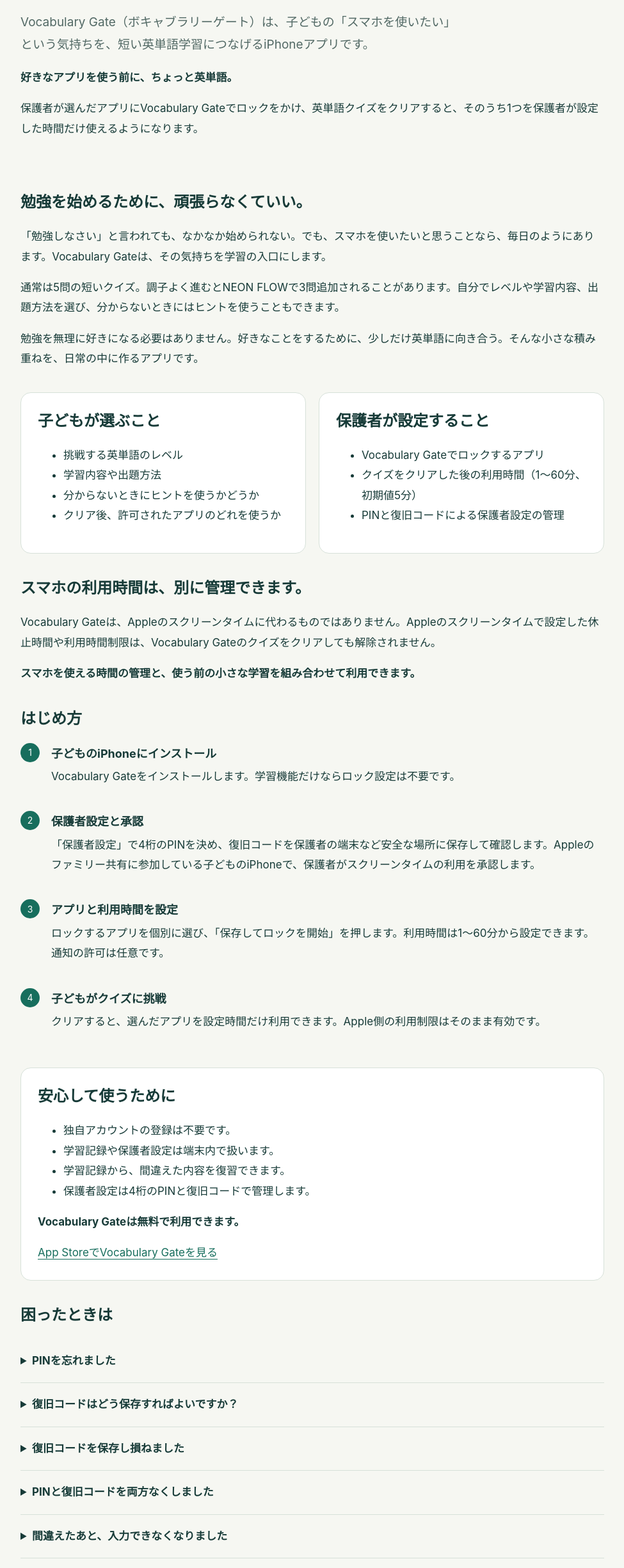
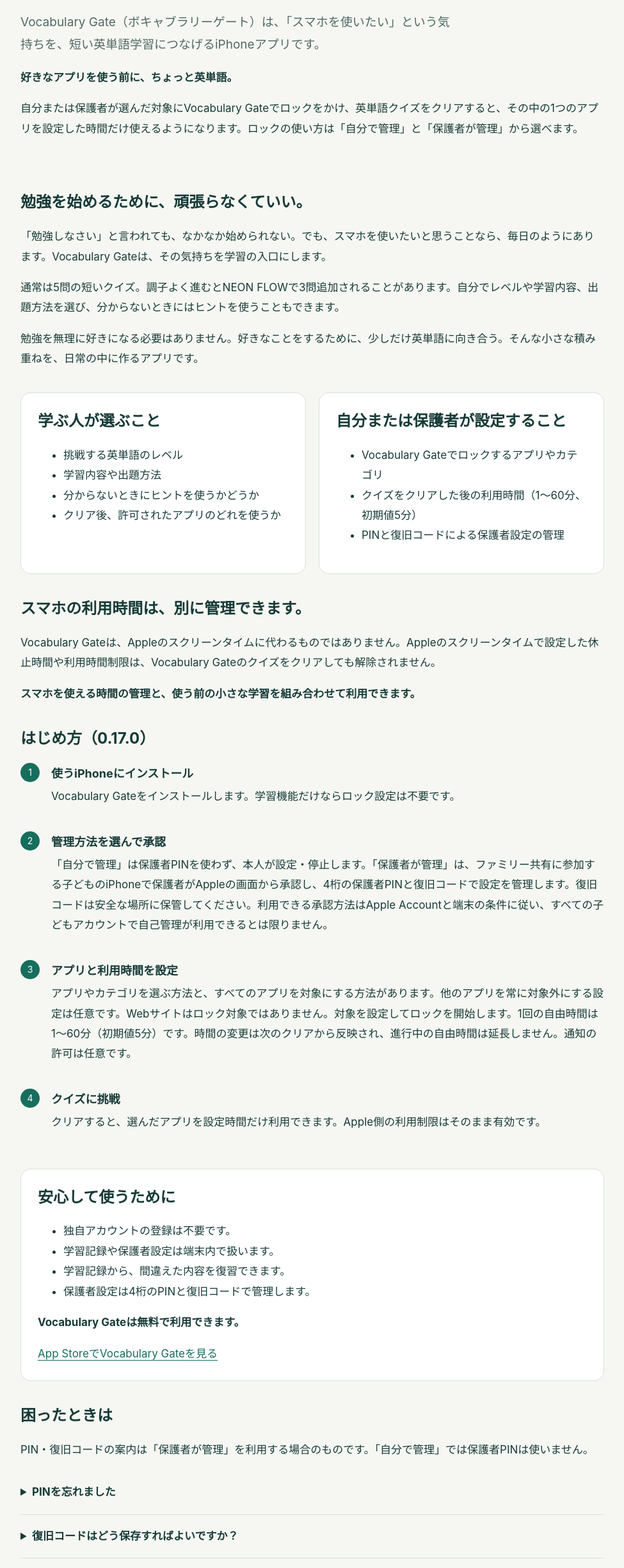
Before and after one commit to jtcpride/vocabulary-gate-support, a plain HTML site: page index.html in a window 1280 px wide. Shown: the part 346-2796 px from the top of the page at 64% size, without its empty margins (152-1127 px from the left). Drawn offline with Linux system fonts and the light colour scheme.

Commit message:
Update Vocabulary Gate support for 0.17.0 management modes

```diff
--- a/index.html
+++ b/index.html
@@ -1,19 +1,20 @@
-<!doctype html><html lang="ja"><head><meta charset="utf-8"><meta name="viewport" content="width=device-width,initial-scale=1"><title>Vocabulary Gate — サポート</title><meta name="description" content="スマホを使いたい気持ちを、英語を学び始めるきっかけに。Vocabulary Gateの学習、1アプリの一時解除、保護者設定と復旧方法をご案内します。"><link rel="icon" href="icon.png"><link rel="stylesheet" href="style.css"></head><body>
+<!doctype html><html lang="ja"><head><meta charset="utf-8"><meta name="viewport" content="width=device-width,initial-scale=1"><title>Vocabulary Gate — サポート</title><meta name="description" content="スマホを使いたい気持ちを、英語を学び始めるきっかけに。Vocabulary Gateの学習、1アプリの一時解除、自分で管理・保護者が管理の設定と復旧方法をご案内します。"><link rel="icon" href="icon.png"><link rel="stylesheet" href="style.css"></head><body>
 <header><a class="brand" href="index.html"><img src="icon.png" alt="">Vocabulary Gate</a><nav aria-label="メイン"><a href="index.html" aria-current="page">サポート</a><a href="privacy.html">プライバシー</a></nav></header>
 <main>
-<div class="hero"><div class="eyebrow">VOCABULARY GATE / SUPPORT</div><h1>スマホを使いたい。<br>その気持ちを、学ぶきっかけに。</h1><p class="lead">Vocabulary Gate（ボキャブラリーゲート）は、子どもの「スマホを使いたい」という気持ちを、短い英単語学習につなげるiPhoneアプリです。</p><p><strong>好きなアプリを使う前に、ちょっと英単語。</strong></p><p>保護者が選んだアプリにVocabulary Gateでロックをかけ、英単語クイズをクリアすると、そのうち1つを保護者が設定した時間だけ使えるようになります。</p></div>
+<div class="hero"><div class="eyebrow">VOCABULARY GATE / SUPPORT</div><h1>スマホを使いたい。<br>その気持ちを、学ぶきっかけに。</h1><p class="lead">Vocabulary Gate（ボキャブラリーゲート）は、「スマホを使いたい」という気持ちを、短い英単語学習につなげるiPhoneアプリです。</p><p><strong>好きなアプリを使う前に、ちょっと英単語。</strong></p><p>自分または保護者が選んだ対象にVocabulary Gateでロックをかけ、英単語クイズをクリアすると、その中の1つのアプリを設定した時間だけ使えるようになります。ロックの使い方は「自分で管理」と「保護者が管理」から選べます。</p></div>
 <section><h2>勉強を始めるために、頑張らなくていい。</h2><p>「勉強しなさい」と言われても、なかなか始められない。でも、スマホを使いたいと思うことなら、毎日のようにあります。Vocabulary Gateは、その気持ちを学習の入口にします。</p><p>通常は5問の短いクイズ。調子よく進むとNEON FLOWで3問追加されることがあります。自分でレベルや学習内容、出題方法を選び、分からないときにはヒントを使うこともできます。</p><p>勉強を無理に好きになる必要はありません。好きなことをするために、少しだけ英単語に向き合う。そんな小さな積み重ねを、日常の中に作るアプリです。</p></section>
-<div class="grid"><article class="card"><h2>子どもが選ぶこと</h2><ul><li>挑戦する英単語のレベル</li><li>学習内容や出題方法</li><li>分からないときにヒントを使うかどうか</li><li>クリア後、許可されたアプリのどれを使うか</li></ul></article><article class="card"><h2>保護者が設定すること</h2><ul><li>Vocabulary Gateでロックするアプリ</li><li>クイズをクリアした後の利用時間（1〜60分、初期値5分）</li><li>PINと復旧コードによる保護者設定の管理</li></ul></article></div>
+<div class="grid"><article class="card"><h2>学ぶ人が選ぶこと</h2><ul><li>挑戦する英単語のレベル</li><li>学習内容や出題方法</li><li>分からないときにヒントを使うかどうか</li><li>クリア後、許可されたアプリのどれを使うか</li></ul></article><article class="card"><h2>自分または保護者が設定すること</h2><ul><li>Vocabulary Gateでロックするアプリやカテゴリ</li><li>クイズをクリアした後の利用時間（1〜60分、初期値5分）</li><li>PINと復旧コードによる保護者設定の管理</li></ul></article></div>
 <section><h2>スマホの利用時間は、別に管理できます。</h2><p>Vocabulary Gateは、Appleのスクリーンタイムに代わるものではありません。Appleのスクリーンタイムで設定した休止時間や利用時間制限は、Vocabulary Gateのクイズをクリアしても解除されません。</p><p><strong>スマホを使える時間の管理と、使う前の小さな学習を組み合わせて利用できます。</strong></p></section>
-<section><h2>はじめ方</h2><ol class="steps"><li><h3>子どものiPhoneにインストール</h3>Vocabulary Gateをインストールします。学習機能だけならロック設定は不要です。</li><li><h3>保護者設定と承認</h3>「保護者設定」で4桁のPINを決め、復旧コードを保護者の端末など安全な場所に保存して確認します。Appleのファミリー共有に参加している子どものiPhoneで、保護者がスクリーンタイムの利用を承認します。</li><li><h3>アプリと利用時間を設定</h3>ロックするアプリを個別に選び、「保存してロックを開始」を押します。利用時間は1〜60分から設定できます。通知の許可は任意です。</li><li><h3>子どもがクイズに挑戦</h3>クリアすると、選んだアプリを設定時間だけ利用できます。Apple側の利用制限はそのまま有効です。</li></ol></section>
+<section><h2>はじめ方（0.17.0）</h2><ol class="steps"><li><h3>使うiPhoneにインストール</h3>Vocabulary Gateをインストールします。学習機能だけならロック設定は不要です。</li><li><h3>管理方法を選んで承認</h3>「自分で管理」は保護者PINを使わず、本人が設定・停止します。「保護者が管理」は、ファミリー共有に参加する子どものiPhoneで保護者がAppleの画面から承認し、4桁の保護者PINと復旧コードで設定を管理します。復旧コードは安全な場所に保管してください。利用できる承認方法はApple Accountと端末の条件に従い、すべての子どもアカウントで自己管理が利用できるとは限りません。</li><li><h3>アプリと利用時間を設定</h3>アプリやカテゴリを選ぶ方法と、すべてのアプリを対象にする方法があります。他のアプリを常に対象外にする設定は任意です。Webサイトはロック対象ではありません。対象を設定してロックを開始します。1回の自由時間は1〜60分（初期値5分）です。時間の変更は次のクリアから反映され、進行中の自由時間は延長しません。通知の許可は任意です。</li><li><h3>クイズに挑戦</h3>クリアすると、選んだアプリを設定時間だけ利用できます。Apple側の利用制限はそのまま有効です。</li></ol></section>
 <section class="card"><h2>安心して使うために</h2><ul><li>独自アカウントの登録は不要です。</li><li>学習記録や保護者設定は端末内で扱います。</li><li>学習記録から、間違えた内容を復習できます。</li><li>保護者設定は4桁のPINと復旧コードで管理します。</li></ul><p><strong>Vocabulary Gateは無料で利用できます。</strong></p><p><a href="https://apps.apple.com/jp/app/vocabulary-gate/id6823977266">App StoreでVocabulary Gateを見る</a></p></section>
-<section><h2>困ったときは</h2>
+<section><h2>困ったときは</h2><p>PIN・復旧コードの案内は「保護者が管理」を利用する場合のものです。「自分で管理」では保護者PINは使いません。</p>
 <details><summary>PINを忘れました</summary><p>「保護者設定」→「PINを忘れた場合」から、保存してある復旧コードを入力してください。新しい4桁PINを設定できます。PINを変えても、復旧コードは変わりません。</p></details>
 <details><summary>復旧コードはどう保存すればよいですか？</summary><p>表示画面の共有ボタンで、保護者の端末へAirDropする、保護者が管理する保存先へ保存するなどの方法を選べます。コピーもできます。専用コピーボタンのコピーには5分の期限があり、保存確認や画面を閉じた際に消える場合があるため、必ず保存先に貼り付けてから確認してください。保護者の安全な保管先で管理し、子どもが見られる場所には置かないでください。</p></details>
 <details><summary>復旧コードを保存し損ねました</summary><p>保存確認が終わる前なら、PINで入り直して同じコードを再表示できます。保存確認後にコードを失った場合も、PINで設定に入れれば復旧コードを再発行できます。新しいコードの保存確認が済むまでは、以前のコードが有効です。</p></details>
 <details><summary>PINと復旧コードを両方なくしました</summary><p>最終手段は、保護者が削除を許可したうえでアプリを完全に削除し、再インストールして設定をやり直すことです。学習記録・PIN・ロック設定は引き継げません。「ホーム画面から取り除く」や、設定の「Appを取り除く」は完全削除ではありません。開発者がPINや復旧コードを照会・送信する仕組みはありません。</p></details>
 <details><summary>間違えたあと、入力できなくなりました</summary><p>5回連続で間違えると、再入力まで待機時間が設けられます。画面に表示された残り時間が終わってから入力してください。アプリを閉じ直しても待機時間は続きます。</p></details>
 <details><summary>クリアしたのに、アプリを使えません</summary><p>Gateで解除する対象アプリを選んだか確認してください。Gateが外せるのはGate自身のロックだけです。Apple側の休止時間・利用時間の制限や、ほかの管理アプリによる制限はそれぞれの保護者設定を確認してください。</p></details>
-<details><summary>ロックをすべてやめたいです</summary><p>PINで保護者設定に入り、一覧の下にある「Gateのロックをすべて解除」を押します。確認後、Gateによるロックを解除します。Apple側のスクリーンタイム設定は変わりません。</p></details></section>
+<details><summary>ロックをすべてやめたいです</summary><p>アプリのロック設定で「ロックだけを解除」を選び、確認して実行します。「保護者が管理」では保護者PINで設定を開きます。ボキャゲートのロックと対象選択を解除し、学習履歴・PIN・管理方法は保持します。Apple側のスクリーンタイム設定は変わりません。</p></details>
+<details><summary>管理方法を変えたいです</summary><p>「管理方法を変更」から変更できます。変更すると、ボキャゲートの許可とロック・対象選択を解除して設定し直します。学習履歴と保護者PINは保持します。ロックを止めるだけなら「ロックだけを解除」を使い、学習履歴を消すリセットは不要です。</p></details></section>
 <section class="card" id="contact"><h2>お問い合わせ</h2><p>toilbox サポート：<a href="mailto:toilbox.apps.support@gmail.com?subject=Vocabulary%20Gate">toilbox.apps.support@gmail.com</a></p><p>不具合や使い方について、メールでお問い合わせください。件名にアプリ名、本文にiOSとアプリのバージョン、起きたこと、操作手順をお知らせください。</p><p class="small">PIN・復旧コード・Apple Accountのパスワードは送らないでください。</p></section>
-</main><footer>Vocabulary Gate · <a href="privacy.html">プライバシーポリシー</a><br>toilbox サポート · 2026年10月23日</footer></body></html>
+</main><footer>Vocabulary Gate · <a href="privacy.html">プライバシーポリシー</a><br>toilbox サポート · 2026年11月16日</footer></body></html>
```
